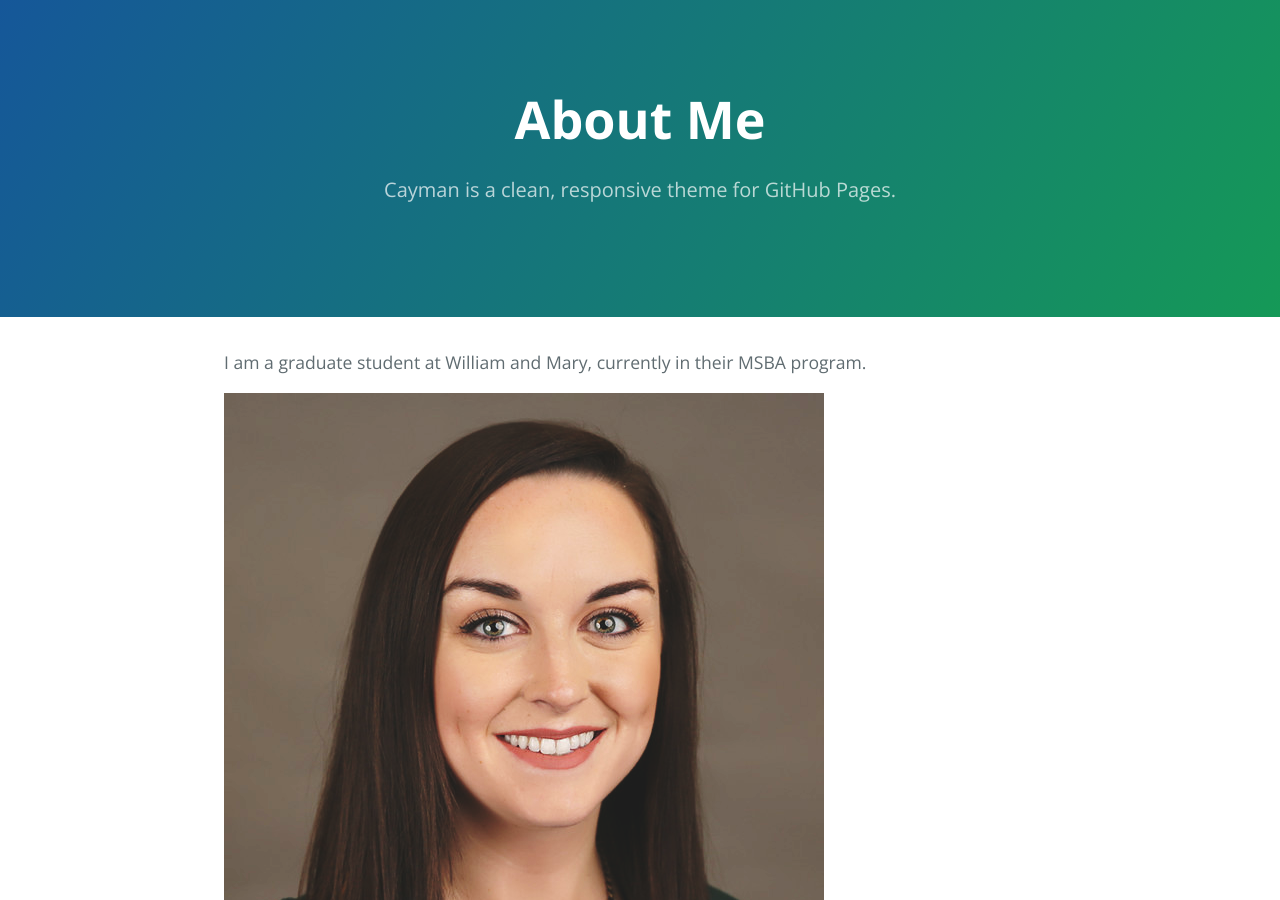
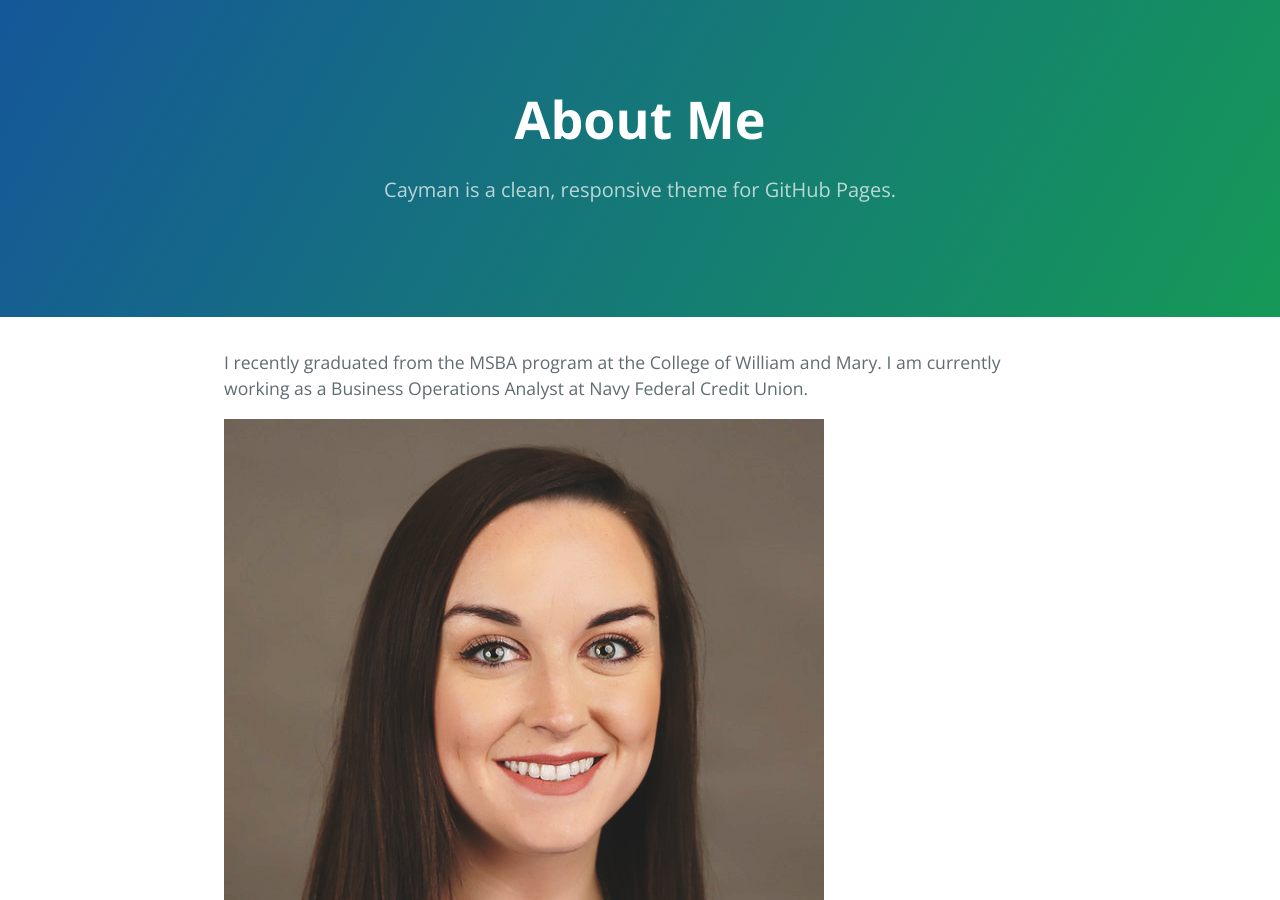
Before and after one commit to MeganBgit/MeganBgit.github.io, a Jekyll site: the page built from pics/index.md, in a window 1280 px wide and 900 px high. Built offline with Jekyll 4.4.1, drawn with Linux system fonts in a browser that asks for light colours; our own code applies the rules of GitHub Pages for plain Markdown files.

Commit message:
Update index.md

```diff
--- a/pics/index.md
+++ b/pics/index.md
@@ -2,7 +2,7 @@
 title: About Me
 ---
 
-I am a graduate student at William and Mary, currently in their MSBA program.
+I recently graduated from the MSBA program at the College of William and Mary. I am currently working as a Business Operations Analyst at Navy Federal Credit Union.
 
 ![Photo](Pic.png)
 
```
